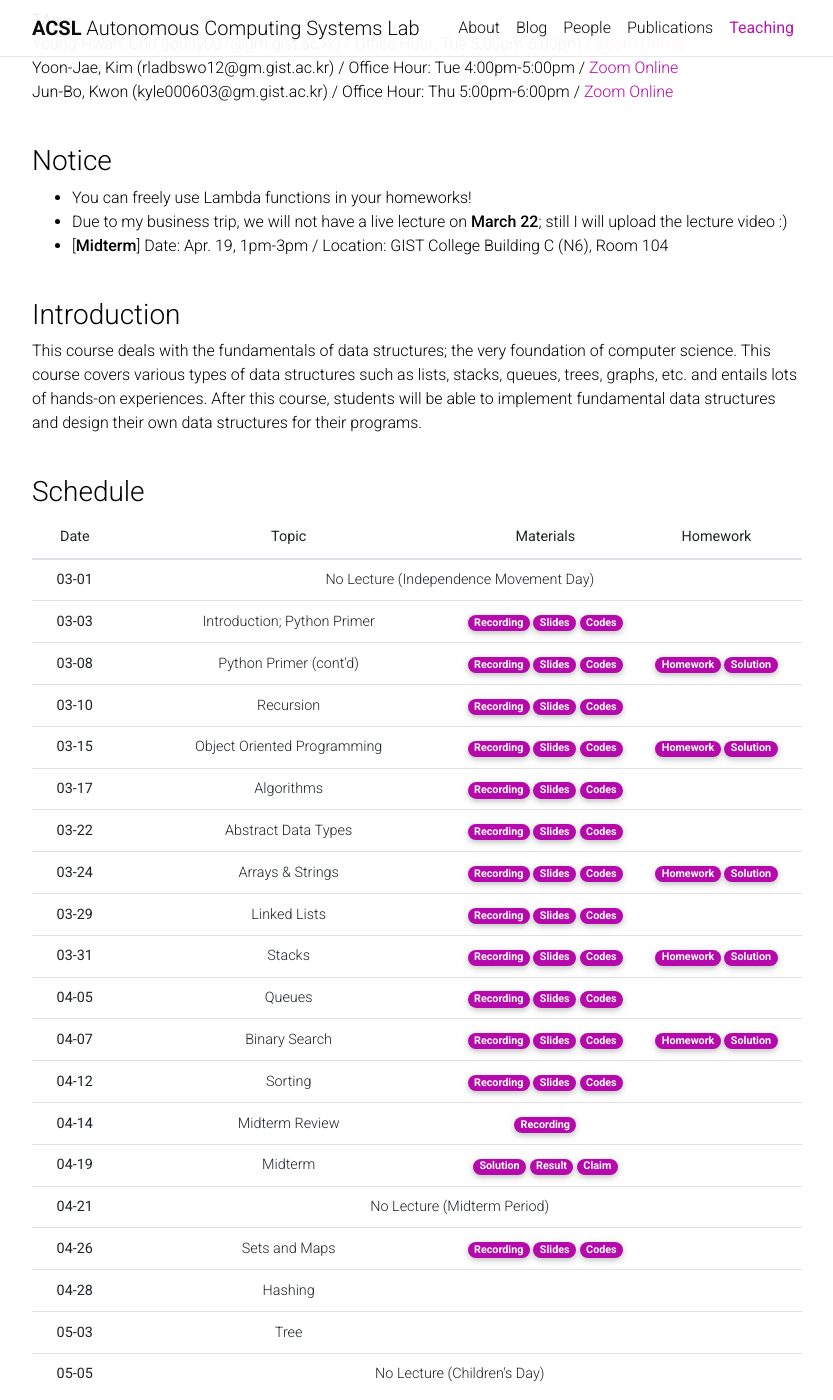
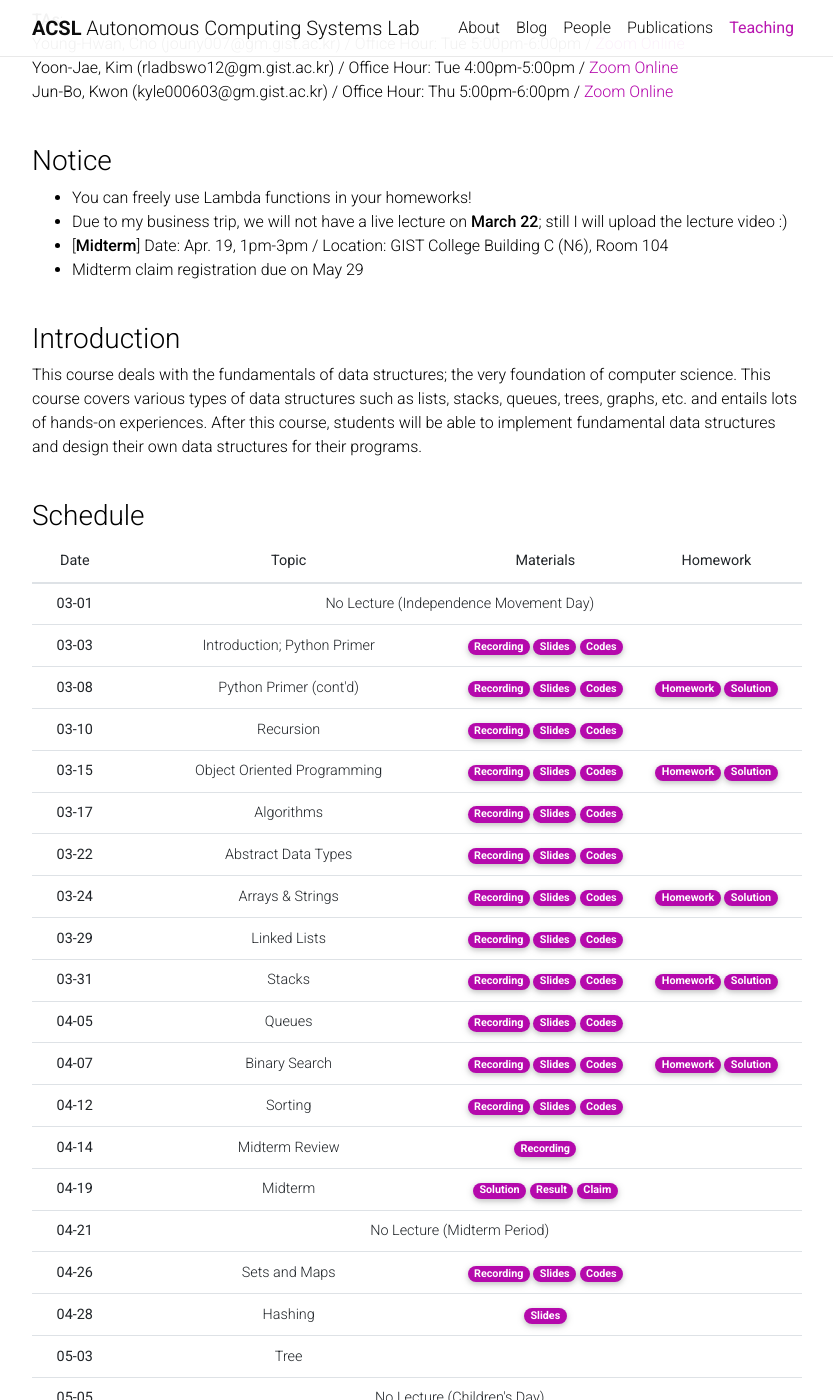
Before and after one commit to Uehwan/Uehwan.github.io, a Jekyll site: the page built from _teaching/datastruct22sp.md, in a window 1280 px wide and 1400 px high, scrolled down 363 px. Shown: the whole window, without its empty margins (223-1056 px from the left). Built offline with Jekyll 4.4.1, drawn with Linux system fonts in a browser that asks for light colours; nearby versions of some CDN libraries; comment, search, counter and statistics services are not loaded; a style sheet for code colours, icons or effects is not loaded.

Commit message:
[ds22sp] 22-04-28 pre

```diff
--- a/_teaching/datastruct22sp.md
+++ b/_teaching/datastruct22sp.md
@@ -22,6 +22,7 @@
 - You can freely use Lambda functions in your homeworks!
 - Due to my business trip, we will not have a live lecture on **March 22**; still I will upload the lecture video :)
 - [**Midterm**] Date: Apr. 19, 1pm-3pm / Location: GIST College Building C (N6),  Room 104
+- Midterm claim registration due on May 29
 <br/>
 <br/>
 
@@ -201,7 +202,7 @@
       <td>Hashing</td>
       <td>
         <!--a href="https://youtu.be/o8dXKCL00Dc" target="_blank" class="badge badge-pill" style="background-color:#B509AC;">Recording</a-->
-        <!--a href="https://docs.google.com/presentation/d/1qwWXB62idf3332JFdYpbSoRAb8rkhKBZmkOKQDqmatM/edit?usp=sharing" target="_blank" class="badge badge-pill" style="background-color:#B509AC;">Slides</a-->
+        <a href="https://docs.google.com/presentation/d/1EYJ7qOhUqCC1_Il8KL4mzmF4LZ9hHXIpGvmF2prY3wg/edit?usp=sharing" target="_blank" class="badge badge-pill" style="background-color:#B509AC;">Slides</a>
         <!--a href="https://colab.research.google.com/drive/1S9OYcv8v-KU1w1RI_t7fEb78EGjrQ3Aw?usp=sharing" target="_blank" class="badge badge-pill" style="background-color:#B509AC;">Codes</a-->
       </td>
       <td>
```
